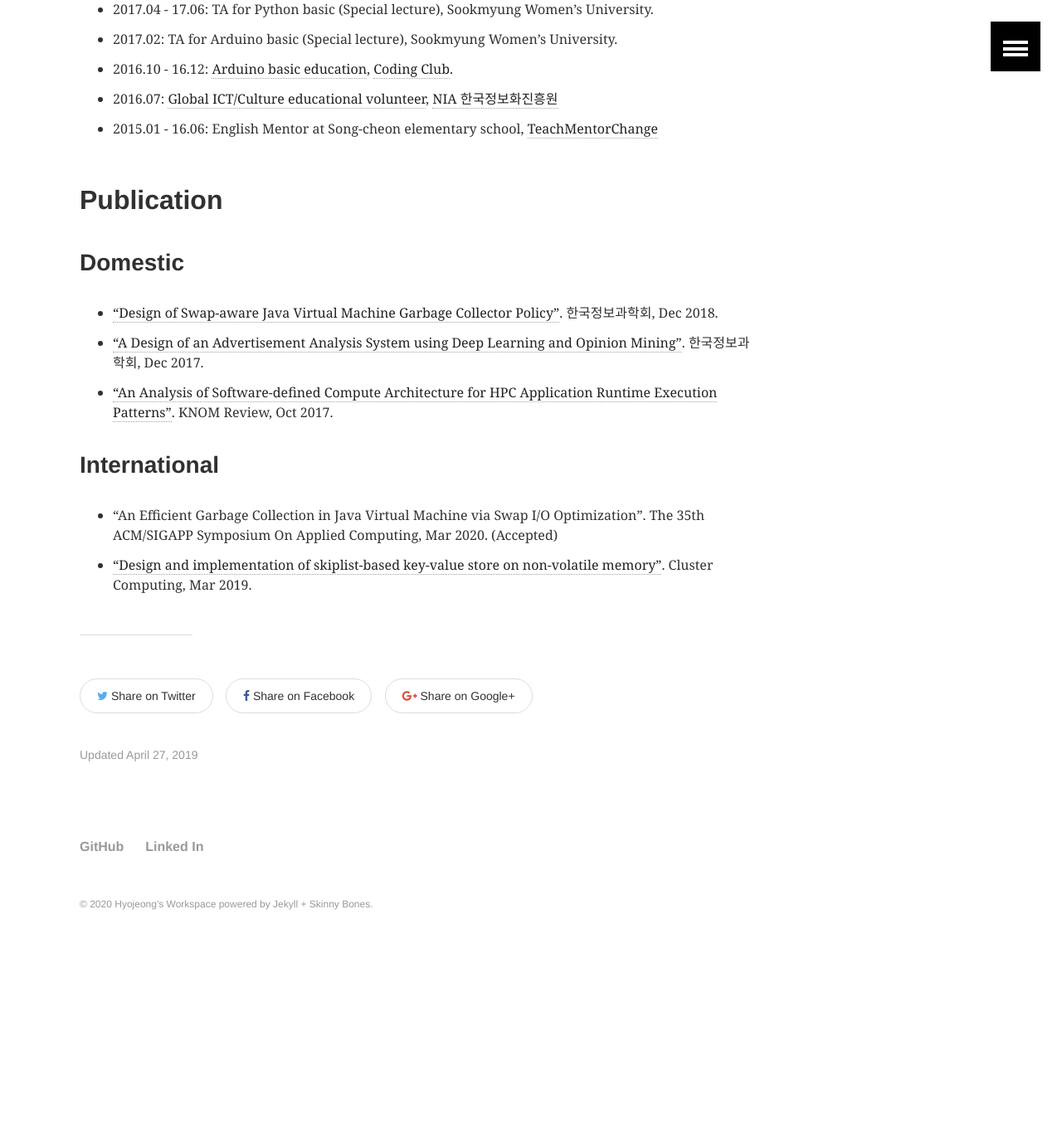
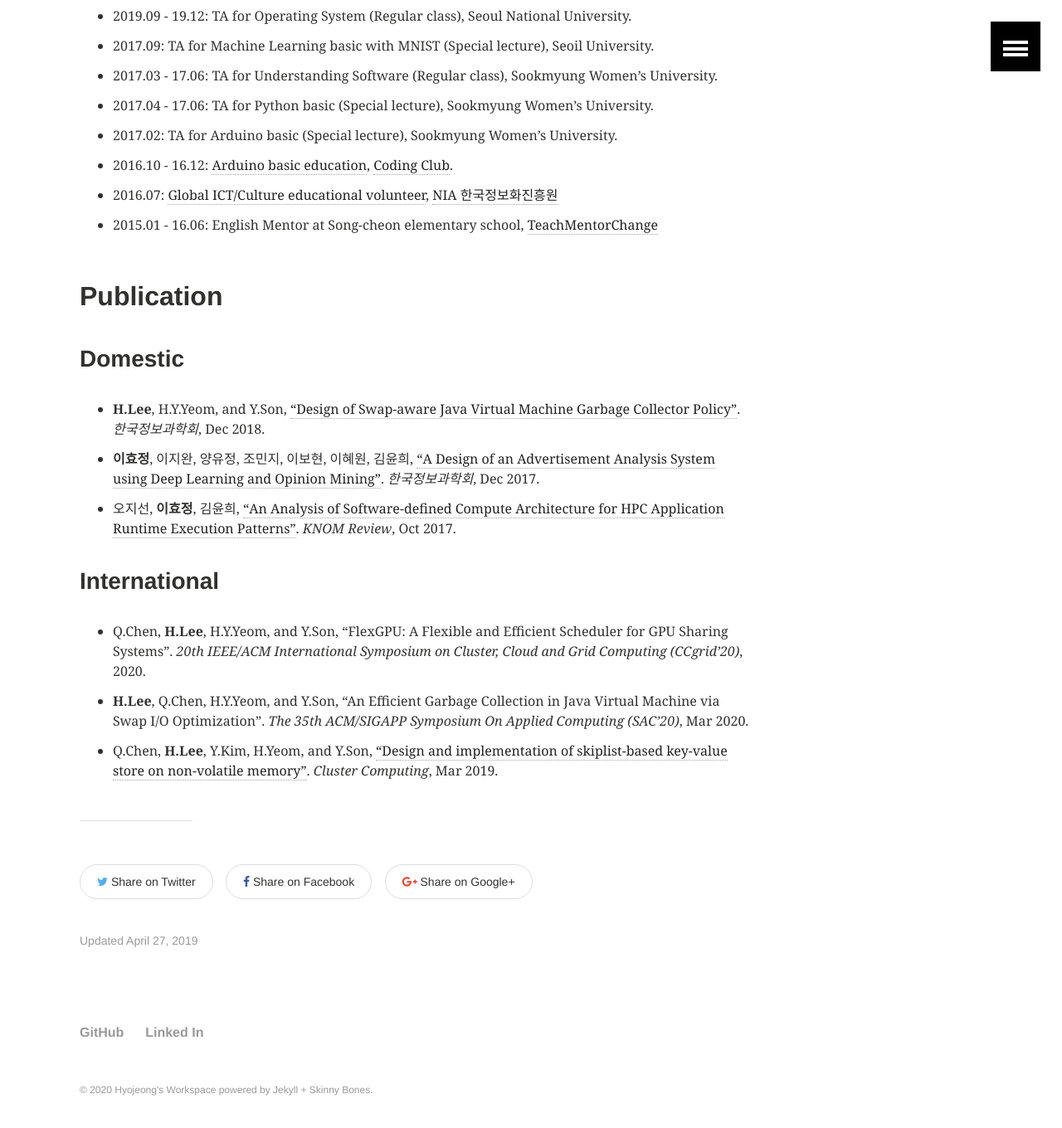
Before and after one commit to hyojeonglee/hyojeonglee.github.io, a Jekyll site: the page built from profile/index.md, in a window 1280 px wide and 1400 px high, scrolled down 1455 px. Shown: the top 1360 px of the window at 83% size. Built offline with Jekyll 4.4.1, drawn with Linux system fonts in a browser that asks for light colours; before the commit the page ends 2631 px from its top, so only the background shows below that; some of the changed text lies outside the part shown.

Commit message:
modify my profile

```diff
--- a/profile/index.md
+++ b/profile/index.md
@@ -14,7 +14,9 @@ ads: false
 ---
 
 ## Hyo-jeong Lee. Seoul, Korea
-I'm in my M.S degree at Seoul National University in Korea. Currently, I'm studying scalable techniques on system and interested in followings:
+I graduated from Seoul National University in Korea with a master’s degree in computer science and majored in scalable techniques on system. Currently, I am working for SK Telecom.
+
+I am interested in followings:
 * Parallel Computing
 * Troubleshooting with multi-thread concurrency
 * Linux/Unix environment
@@ -36,7 +38,8 @@ In detail,
 * <a href="https://www.linkedin.com/in/hyo-jeong-lee-09a169137/">Linked In</a>
 <br /><br />
 
-## Education
+## Education and Career
+* 2020.01 - : Platform Engineer at SK Telecom
 * 2018.03 - 20.02: M.S in Seoul National University, Computer Engineering, <a href="http://dcslab.snu.ac.kr">Distributed Computing System Lab</a>.
 * 2017.03 - 18.02: Undergraduate intern at Sookmyung Women's University, Distributed System Lab.
 * 2014.03 - 18.02: B.S in Sookmyung Women's University, Computer Science.
@@ -55,10 +58,11 @@ In detail,
 
 ## Publication
 ### Domestic
-* <a href="http://www.dbpia.co.kr/journal/articleDetail?nodeId=NODE07613487&language=ko_KR">"Design of Swap-aware Java Virtual Machine Garbage Collector Policy"</a>. 한국정보과학회, Dec 2018.
-* <a href="http://www.dbpia.co.kr/journal/articleDetail?nodeId=NODE07322804&language=ko_KR">"A Design of an Advertisement Analysis System using Deep Learning and Opinion Mining"</a>. 한국정보과학회, Dec 2017.
-* <a href="http://www.riss.kr/search/detail/DetailView.do?p_mat_type=1a0202e37d52c72d&control_no=85c2082643d709c9c85d2949c297615a#redirect">"An Analysis of Software-defined Compute Architecture for HPC Application Runtime Execution Patterns"</a>. KNOM Review, Oct 2017.
+* **H.Lee**, H.Y.Yeom, and Y.Son, <a href="http://www.dbpia.co.kr/journal/articleDetail?nodeId=NODE07613487&language=ko_KR">"Design of Swap-aware Java Virtual Machine Garbage Collector Policy"</a>. *한국정보과학회*, Dec 2018.
+* **이효정**, 이지완, 양유정, 조민지, 이보현, 이혜원, 김윤희, <a href="http://www.dbpia.co.kr/journal/articleDetail?nodeId=NODE07322804&language=ko_KR">"A Design of an Advertisement Analysis System using Deep Learning and Opinion Mining"</a>. *한국정보과학회*, Dec 2017.
+* 오지선, **이효정**, 김윤희, <a href="http://www.riss.kr/search/detail/DetailView.do?p_mat_type=1a0202e37d52c72d&control_no=85c2082643d709c9c85d2949c297615a#redirect">"An Analysis of Software-defined Compute Architecture for HPC Application Runtime Execution Patterns"</a>. *KNOM Review*, Oct 2017.
 
 ### International
-* "An Efficient Garbage Collection in Java Virtual Machine via Swap I/O Optimization". The 35th ACM/SIGAPP Symposium On Applied Computing, Mar 2020. (Accepted)
-* <a href="https://link.springer.com/article/10.1007/s10586-019-02925-1">"Design and implementation of skiplist-based key-value store on non-volatile memory"</a>. Cluster Computing, Mar 2019.
+* Q.Chen, **H.Lee**, H.Y.Yeom, and Y.Son, "FlexGPU: A Flexible and Efficient Scheduler for GPU Sharing Systems". *20th IEEE/ACM International Symposium on Cluster, Cloud and Grid Computing (CCgrid'20)*, 2020.
+* **H.Lee**, Q.Chen, H.Y.Yeom, and Y.Son, "An Efficient Garbage Collection in Java Virtual Machine via Swap I/O Optimization". *The 35th ACM/SIGAPP Symposium On Applied Computing (SAC'20)*, Mar 2020.
+* Q.Chen, **H.Lee**, Y.Kim, H.Yeom, and Y.Son, <a href="https://link.springer.com/article/10.1007/s10586-019-02925-1">"Design and implementation of skiplist-based key-value store on non-volatile memory"</a>. *Cluster Computing*, Mar 2019.
```
